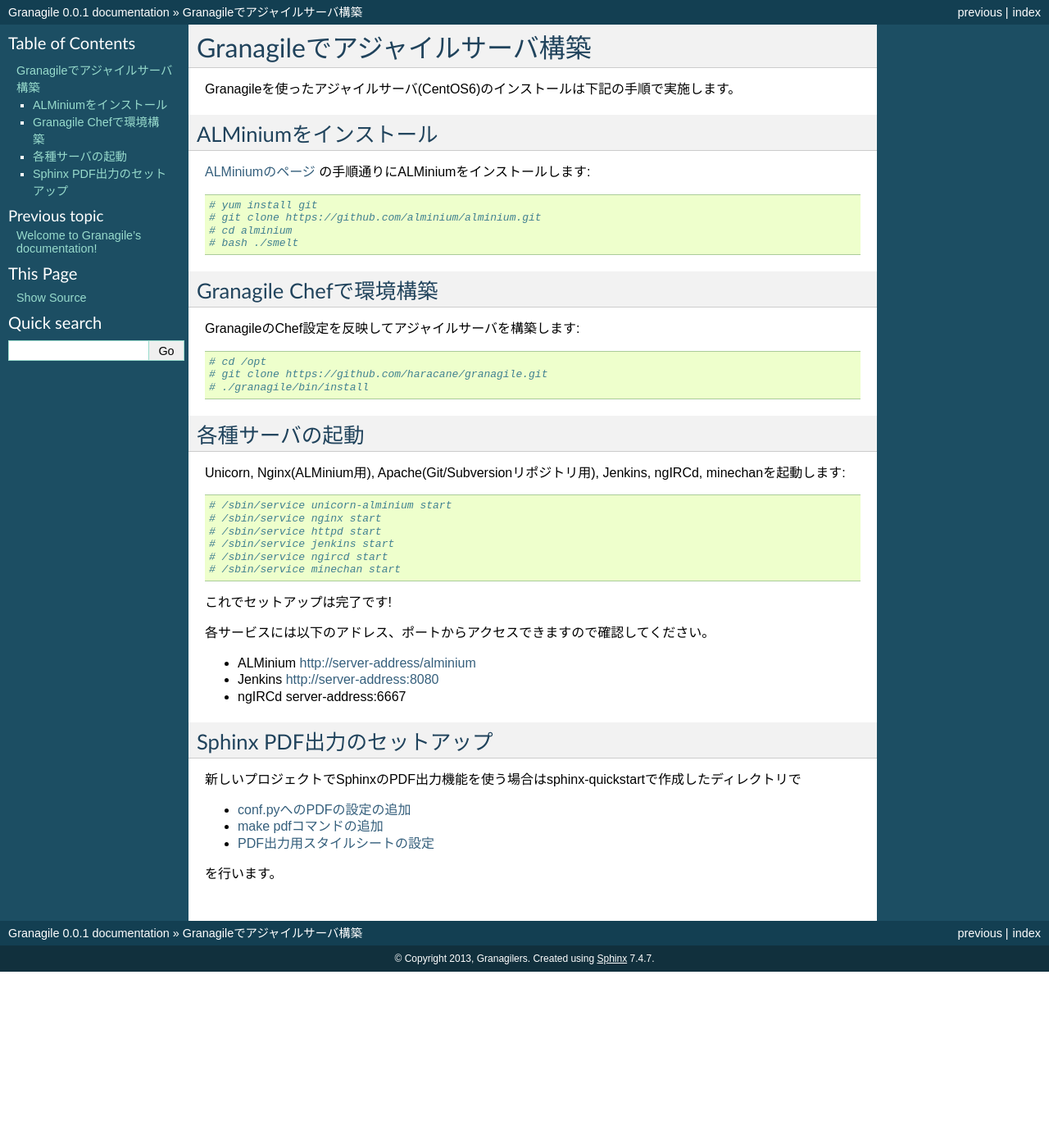
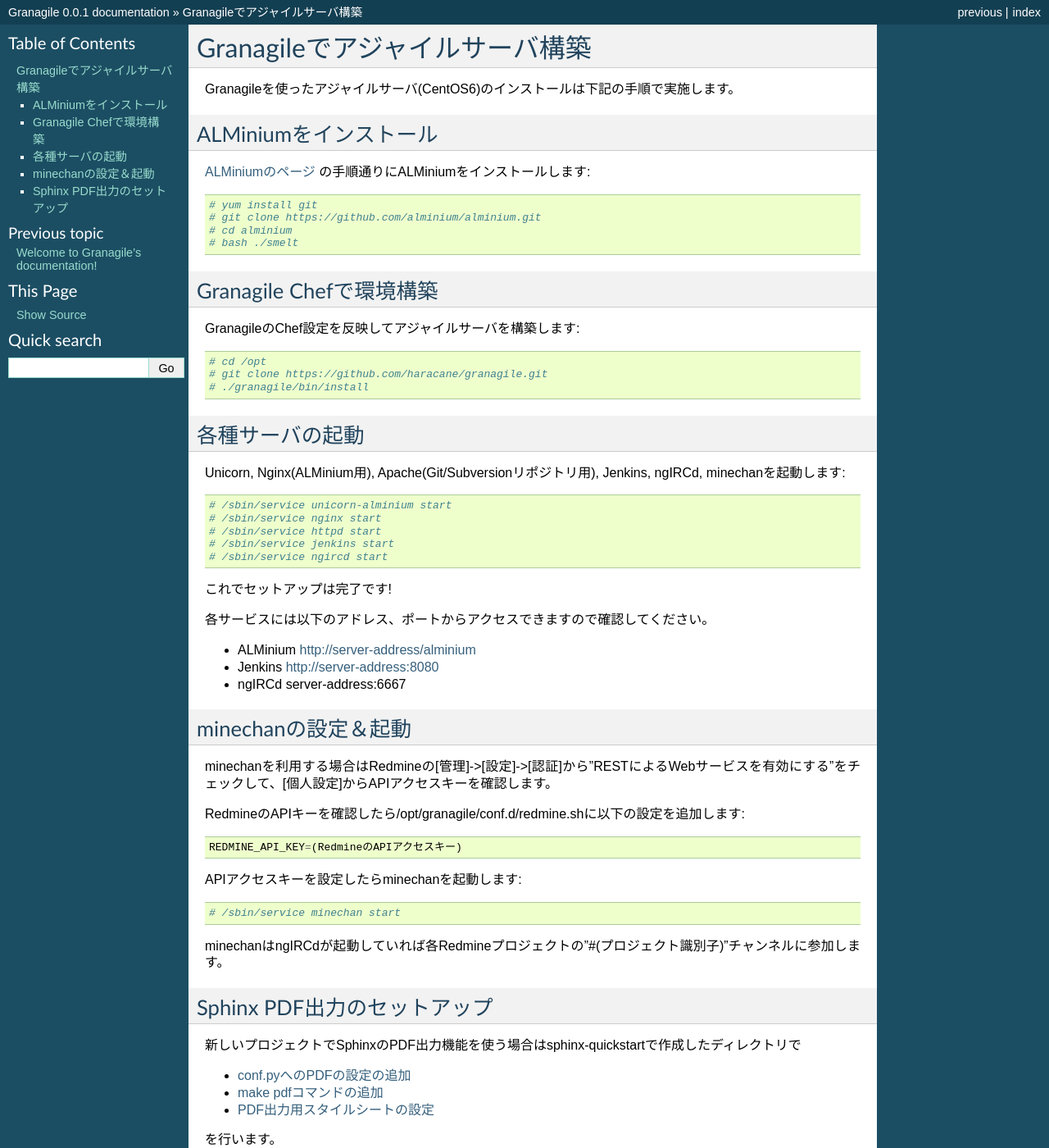
Before and after one commit to haracane/granagile, a Sphinx documentation site: the page built from sphinx/source/usage.rst, in a window 1280 px wide and 1400 px high. Shown: the whole window at 82% size. Built offline with Sphinx 7.4.7, drawn with Linux system fonts in a browser that asks for light colours; pages that are not in the unit, such as notebooks, are missing from menus.

Commit message:
Added document for minechan

```diff
--- a/sphinx/source/index.rst
+++ b/sphinx/source/index.rst
@@ -26,7 +26,6 @@
    :maxdepth: 2
 
    usage.rst
-   sphinx.rst
 
 
 Indices and tables
--- a/sphinx/source/usage.rst
+++ b/sphinx/source/usage.rst
@@ -43,6 +42,21 @@
 * ALMinium http://server-address/alminium
 * Jenkins http://server-address:8080
 * ngIRCd server-address:6667
+
+minechanの設定＆起動
+====================
+
+minechanを利用する場合はRedmineの[管理]->[設定]->[認証]から"RESTによるWebサービスを有効にする"をチェックして、[個人設定]からAPIアクセスキーを確認します。
+
+RedmineのAPIキーを確認したら/opt/granagile/conf.d/redmine.shに以下の設定を追加します::
+
+    REDMINE_API_KEY=(RedmineのAPIアクセスキー)
+
+APIアクセスキーを設定したらminechanを起動します::
+
+    # /sbin/service minechan start
+
+minechanはngIRCdが起動していれば各Redmineプロジェクトの"#(プロジェクト識別子)"チャンネルに参加します。
 
 Sphinx PDF出力のセットアップ
 ============================
```
Also changed, not shown: other parts of sphinx/source/usage.rst (+0 -1 lines).
